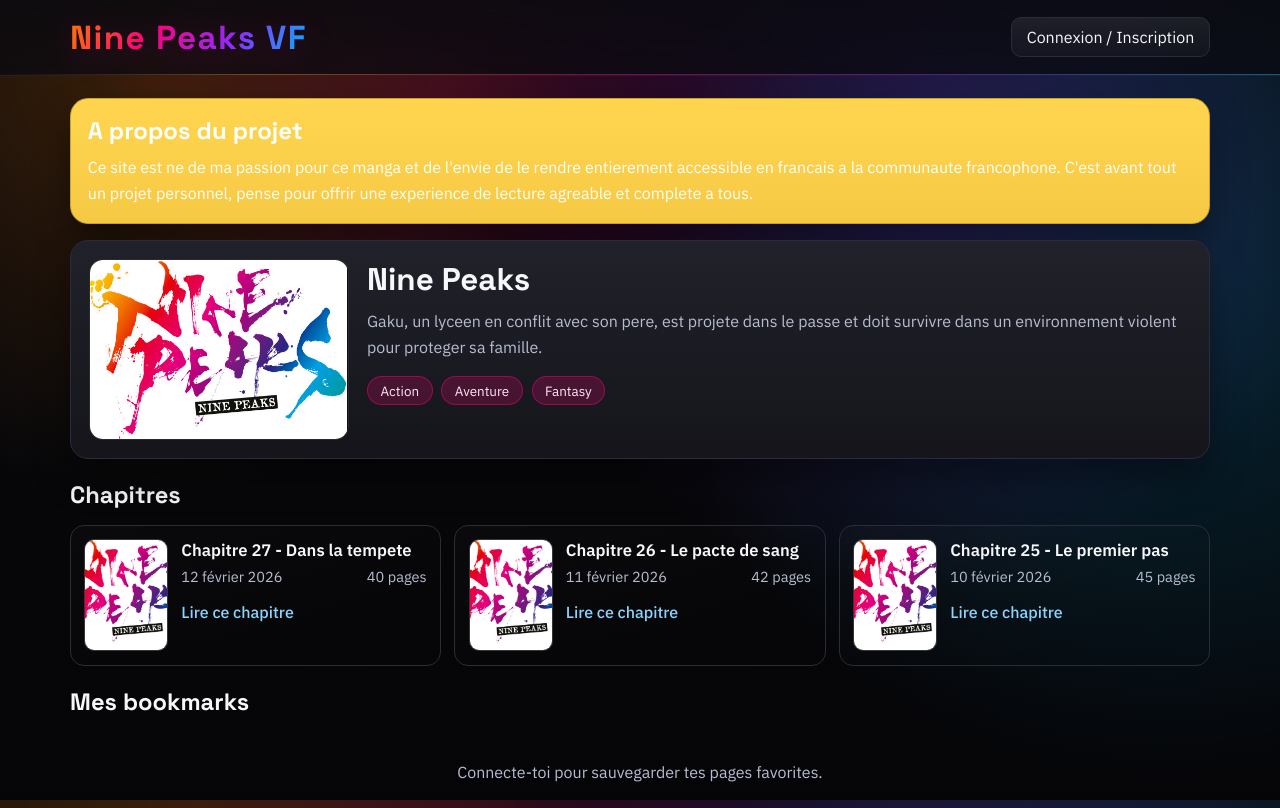
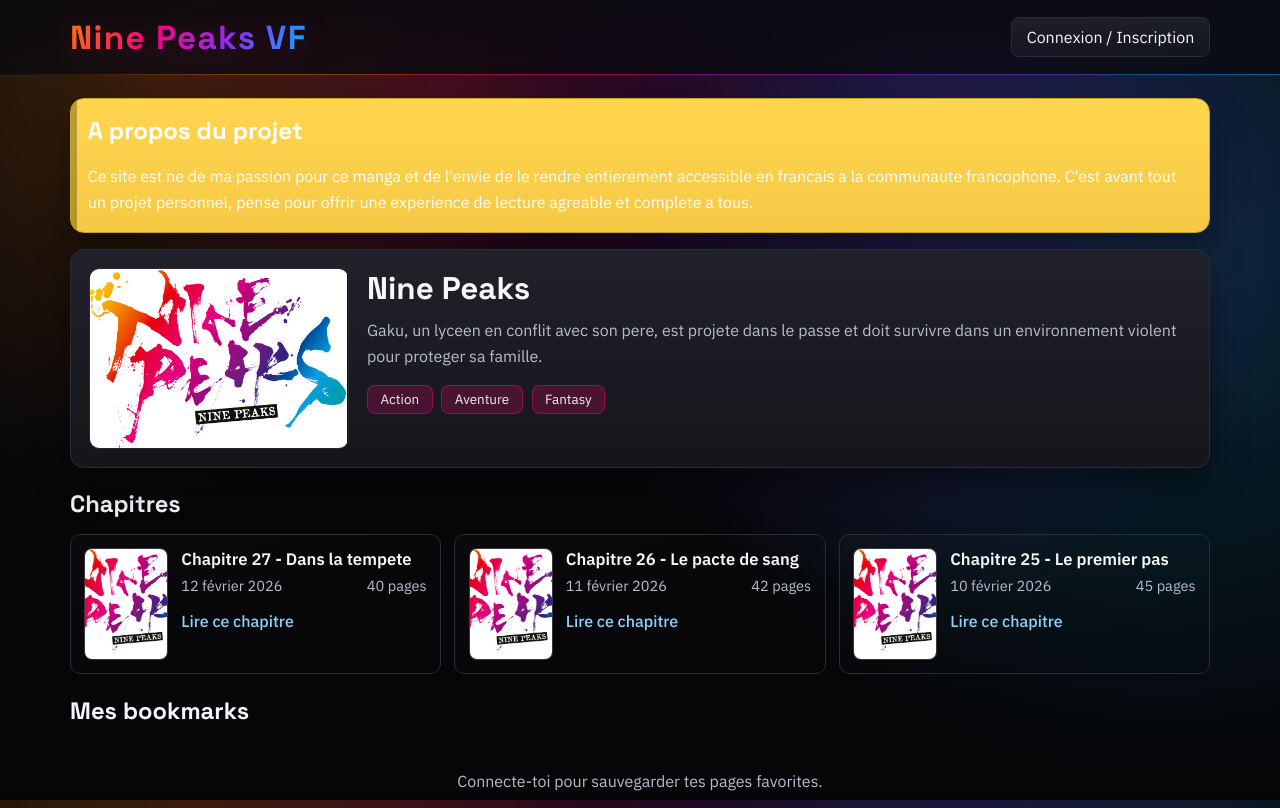
Before and after one commit to ryuVI/ninepeaks-vf, a plain HTML site: page index.html in a window 1280 px wide. Shown: the top 808 px of the page. Drawn offline with Linux system fonts and the light colour scheme.

Commit message:
Refine bubble layout and reduce excessive rounded corners

```diff
--- a/css/style.css
+++ b/css/style.css
@@ -10,8 +10,8 @@
   --text-main: #f6f7fb;
   --text-soft: #b7bdd1;
   --border: #2a2d39;
-  --radius: 14px;
-  --radius-lg: 18px;
+  --radius: 10px;
+  --radius-lg: 14px;
   --shadow: 0 18px 36px rgba(0, 0, 0, 0.42);
   --transition: 0.3s ease;
   --reader-zoom: 1;
@@ -100,7 +100,7 @@ a {
   border: 1px solid #c9a321;
   background: linear-gradient(180deg, #ffd54f 0%, #f6c945 100%);
   color: #ffffff;
-  border-radius: 999px;
+  border-radius: 10px;
   padding: 0.42rem 0.78rem;
   font-size: 0.86rem;
   box-shadow: 0 8px 16px rgba(201, 163, 33, 0.28);
@@ -145,6 +145,20 @@ a {
   background: linear-gradient(180deg, #ffd54f 0%, #f6c945 100%) !important;
   border-color: #c9a321 !important;
   animation: fade-up 0.5s ease both;
+  display: grid;
+  gap: 0.55rem;
+  position: relative;
+  overflow: hidden;
+}
+
+.about-project::before {
+  content: '';
+  position: absolute;
+  left: 0;
+  top: 0;
+  bottom: 0;
+  width: 6px;
+  background: rgba(45, 35, 0, 0.32);
 }
 
 .about-project h2 {
@@ -205,7 +219,7 @@ a {
   border: 1px solid rgba(255, 0, 122, 0.45);
   color: #ffe8f5;
   background: rgba(255, 0, 122, 0.2);
-  border-radius: 999px;
+  border-radius: 8px;
   padding: 0.28rem 0.78rem;
   font-size: 0.84rem;
   transition: transform var(--transition), background var(--transition), border-color var(--transition);
@@ -280,7 +294,7 @@ a {
 }
 
 .chapter-thumb {
-  border-radius: 10px;
+  border-radius: 8px;
   overflow: hidden;
   border: 1px solid rgba(255, 255, 255, 0.15);
   aspect-ratio: 3 / 4;
@@ -321,7 +335,7 @@ a {
   gap: 0.62rem;
   border: 1px solid var(--border);
   background: linear-gradient(180deg, rgba(255, 255, 255, 0.03), rgba(255, 255, 255, 0.015));
-  border-radius: 12px;
+  border-radius: 10px;
   padding: 0.78rem 0.9rem;
 }
 
@@ -387,7 +401,7 @@ a {
 
 .zoom-pill {
   border: 1px solid var(--border);
-  border-radius: 999px;
+  border-radius: 10px;
   padding: 0.3rem 0.7rem;
   min-width: 64px;
   text-align: center;
@@ -447,7 +461,7 @@ a {
   gap: 0.72rem;
   z-index: 36;
   padding: 0.45rem;
-  border-radius: 999px;
+  border-radius: 10px;
   border: 1px solid rgba(255, 255, 255, 0.12);
   background: rgba(14, 14, 20, 0.72);
   backdrop-filter: blur(10px);
@@ -457,7 +471,7 @@ a {
   position: relative;
   overflow: hidden;
   border: 1px solid var(--border);
-  border-radius: 10px;
+  border-radius: 8px;
   padding: 0.56rem 0.92rem;
   color: var(--text-main);
   cursor: pointer;
@@ -573,7 +587,7 @@ a {
   border: 1px solid var(--border);
   background: #101018;
   color: var(--text-main);
-  border-radius: 10px;
+  border-radius: 8px;
   padding: 0.62rem 0.72rem;
   font: inherit;
   transition: border-color var(--transition), box-shadow var(--transition), background var(--transition);
@@ -619,7 +633,7 @@ a {
 .admin-box,
 .admin-editor-pane {
   border: 1px solid var(--border);
-  border-radius: 12px;
+  border-radius: 10px;
   padding: 0.84rem;
   background: linear-gradient(180deg, rgba(255, 255, 255, 0.03), rgba(255, 255, 255, 0.01));
 }
```
